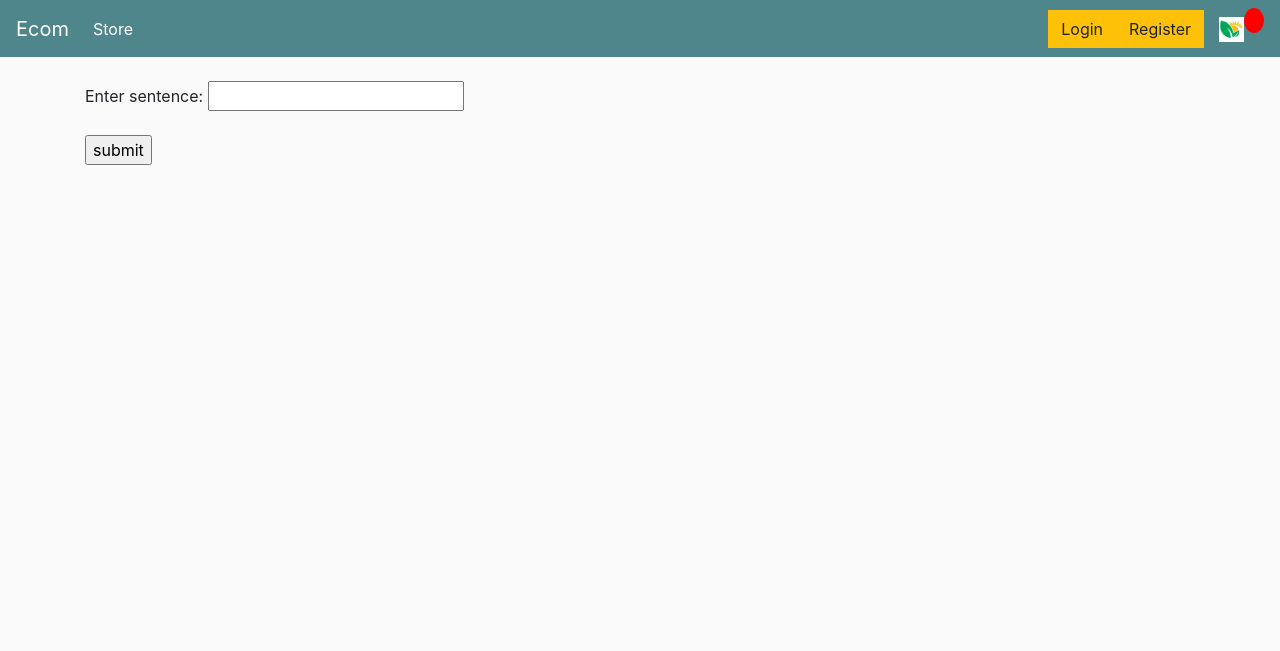
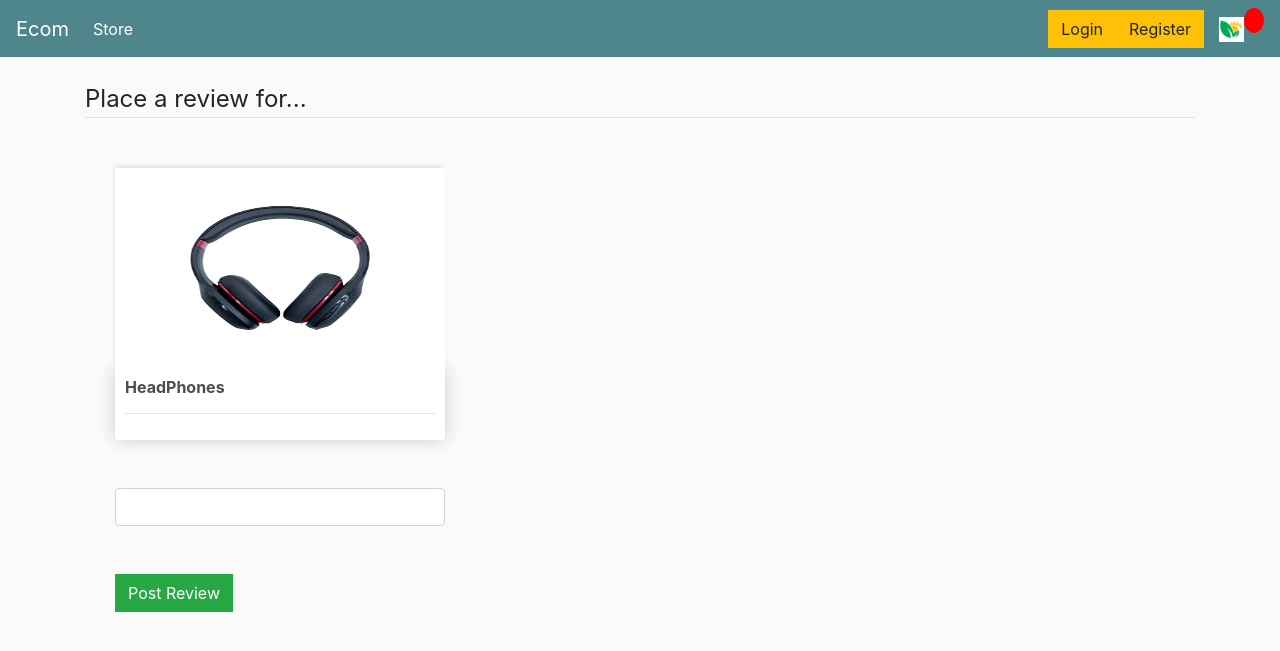
Before and after one commit to SaiVamshiK/Platform-to-sell-Products-online, a Django app: page /product/1/review/ in a window 1280 px wide. Shown: the top 651 px of the page. Run offline with Django 3.2, Linux system fonts and the light colour scheme; data comes from the database, SQL or seed files in the repository; both versions use the stored data as it was after the commit; parts of the project's set-up code (start-up, migrations or seed data) failed here and were passed over; some libraries are stand-ins or nearby versions.

Commit message:
styling done

```diff
--- a/EcommerceWebsite/store/forms.py
+++ b/EcommerceWebsite/store/forms.py
@@ -14,3 +14,10 @@ class ReviewForm(forms.Form):
     rating=forms.FloatField()
     class Meta:
         fields = ['review','rating']
+
+
+class CustomReviewForm(forms.Form):
+    sound=forms.CharField()
+    rating=forms.FloatField()
+    class Meta:
+        fields=['sound','rating']
--- a/EcommerceWebsite/store/templates/store/review_create.html
+++ b/EcommerceWebsite/store/templates/store/review_create.html
@@ -6,10 +6,33 @@
 <div class="content-section">
     <form action="{% url 'result' product_id %}">
         {% csrf_token %}
-        Enter sentence: <input type="text" required name="sound">
-        <br>
-        <br>
-        <input type="submit" name="" value="submit">
+        <fieldset class="form-group">
+            <legend class="border-bottom mb-4">
+                Place a review for...
+            </legend>
+        </fieldset>
+
+        <div class="col-md-12" style="float:right">
+            <div class="col-lg-4">
+
+            </div>
+            <div class="col-lg-4">
+                <img class="thumbnail" src="{{product.imageURL}}">
+                <div class="box-element product">
+                    <h6><strong>{{product.name}}</strong></h6>
+                    <hr>
+                </div>
+                <br>
+                <br>
+                <input type="text" required name="sound" class="form-control">
+                <br>
+                <br>
+                <input type="submit" name="" value="Post Review" class="btn btn-success">
+            </div>
+            <div class="col-lg-4">
+
+            </div>
+        </div>
     </form>
 
 </div>
--- a/EcommerceWebsite/store/views.py
+++ b/EcommerceWebsite/store/views.py
@@ -4,7 +4,7 @@ from django.http import JsonResponse
 import json
 import datetime
 from .utils import cookieCart,cartData,guestOrder
-from .forms import UserRegistrationForm,ReviewForm
+from .forms import UserRegistrationForm,ReviewForm,CustomReviewForm
 from django.contrib import messages
 from .filters import ProductFilter
 from django.core.paginator import Paginator,EmptyPage,PageNotAnInteger
@@ -54,7 +54,7 @@ def see_rating(request,pk):
 
 def createReview(request,pk):
     if request.method=='POST':
-        form=ReviewForm(request.POST)
+        form=CustomReviewForm(request.POST)
         cur_product=Product.objects.get(id=pk)
         if form.is_valid():
             Review.objects.create(
@@ -66,7 +66,7 @@ def createReview(request,pk):
     else:
         form=ReviewForm()
     cur_product=Product.objects.get(id=pk)
-    return render(request,'store/review_create.html',{'form':form,'product_id':cur_product.pk})
+    return render(request,'store/review_create.html',{'form':form,'product_id':cur_product.pk,'product':cur_product})
 
 temp={}
 def store(request):
```
Also changed, not shown: EcommerceWebsite/db.sqlite3.
